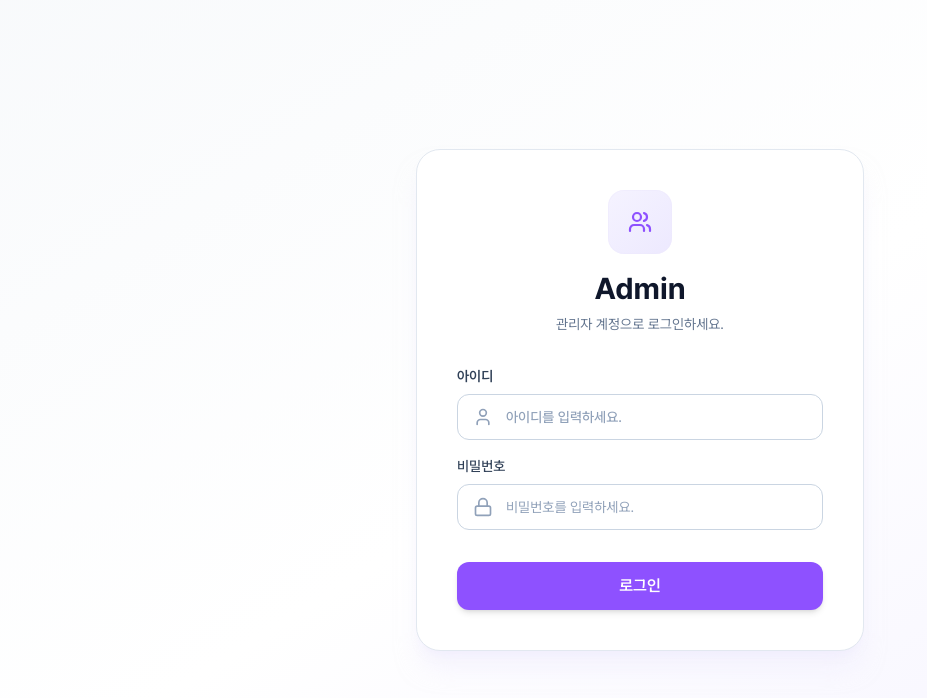
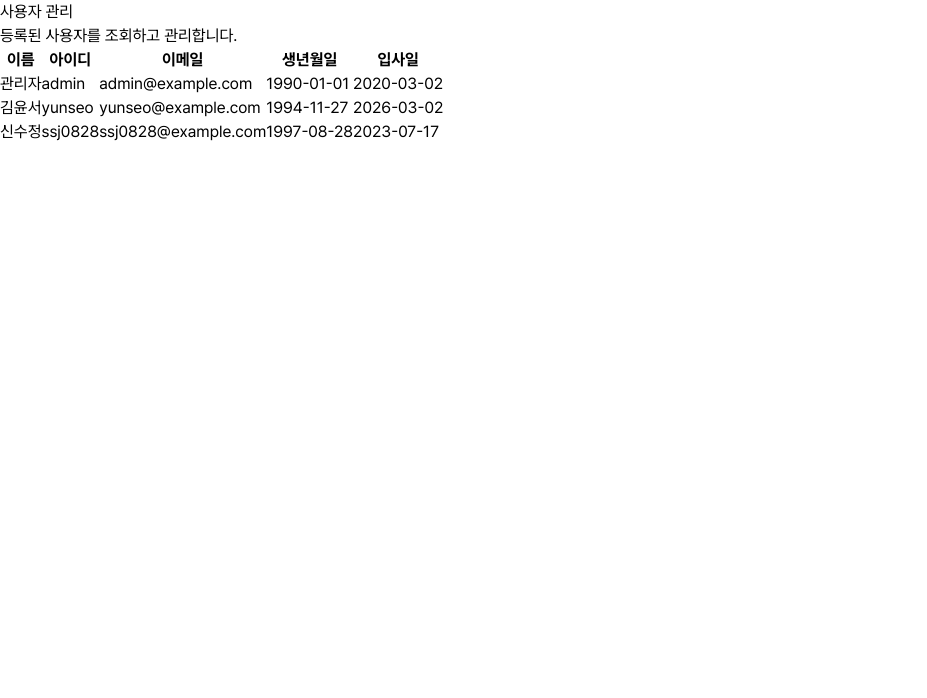
Before and after one commit to poroyun/admin-react, a React (Vite) app: page /admin/users in a window 1280 px wide. Before the commit this address led to /login. Shown: the top 698 px of the page, without its empty margins (0-927 px from the left). Built offline with nearby package versions, Linux system fonts and the light colour scheme; data requests are answered from the project's data file.

Commit message:
feat: 사용자관리 - 목록 생성, API 연동

```diff
--- a/db.json
+++ b/db.json
@@ -2,10 +2,30 @@
   "users": [
     {
       "id": "1",
+      "name": "관리자",
       "userId": "admin",
       "password": "asdf",
-      "name": "관리자",
-      "email": "admin@example.com"
+      "email": "admin@example.com",
+      "birthDate": "1990-01-01",
+      "joinDate": "2020-03-02"
+    },
+    {
+      "id": "2",
+      "name": "김윤서",
+      "userId": "yunseo",
+      "password": "asdf",
+      "email": "yunseo@example.com",
+      "birthDate": "1994-11-27",
+      "joinDate": "2026-03-02"
+    },
+    {
+      "id": "3",
+      "name": "신수정",
+      "userId": "ssj0828",
+      "password": "asdf",
+      "email": "ssj0828@example.com",
+      "birthDate": "1997-08-28",
+      "joinDate": "2023-07-17"
     }
   ]
 }
--- a/src/App.tsx
+++ b/src/App.tsx
@@ -1,6 +1,7 @@
 import { BrowserRouter, Navigate, Route, Routes } from "react-router-dom";
 import Login from "./pages/Login";
 import Admin from "./pages/Admin";
+import Users from "./pages/Users";
 
 function App() {
   return (
@@ -8,6 +9,7 @@ function App() {
       <Routes>
         <Route path="/login" element={<Login />} />
         <Route path="/admin" element={<Admin />} />
+        <Route path="/admin/users" element={<Users />} />
         <Route path="*" element={<Navigate to="/login" replace />} />
         {/* login or admin을 제외한 주소로 진입 시 login 페이지로 이동됨 */}
       </Routes>
--- /dev/null
+++ b/src/api/userApi.ts
@@ -0,0 +1,9 @@
+import axios from "axios";
+import { API_BASE_URL } from './apiConfig'
+import type { User } from '@/types/user'
+
+export const getUsersApi = async () => {
+  const response = await axios.get<User[]>(`${API_BASE_URL}/users`)
+
+  return response.data
+}
--- /dev/null
+++ b/src/components/users/UserList.tsx
@@ -0,0 +1,34 @@
+import type { User } from '@/types/user'
+
+interface UserListProps {
+  users: User[]
+}
+
+function UserList({ users }: UserListProps) {
+  return (
+    <table>
+      <thead>
+        <tr>
+          <th>이름</th>
+          <th>아이디</th>
+          <th>이메일</th>
+          <th>생년월일</th>
+          <th>입사일</th>
+        </tr>
+      </thead>
+      <tbody>
+        {users.map((user) => (
+          <tr key={user.id}>
+            <td>{user.name}</td>
+            <td>{user.userId}</td>
+            <td>{user.email}</td>
+            <td>{user.birthDate}</td>
+            <td>{user.joinDate}</td>
+          </tr>
+        ))}
+      </tbody>
+    </table>
+  )
+}
+
+export default UserList
--- /dev/null
+++ b/src/pages/Users.tsx
@@ -0,0 +1,28 @@
+import { useEffect, useState } from 'react'
+import { getUsersApi } from '@/api/userApi'
+import UserList from '@/components/users/UserList'
+import type { User } from '@/types/user'
+
+function Users() {
+  const [users, setUsers] = useState<User[]>([])
+
+  useEffect(() => {
+    const fetchUsers = async () => {
+      const data = await getUsersApi()
+      setUsers(data)
+    }
+
+    fetchUsers()
+  }, [])
+
+  return (
+    <div>
+      <h1>사용자 관리</h1>
+      <p>등록된 사용자를 조회하고 관리합니다.</p>
+
+      <UserList users={users} />
+    </div>
+  )
+}
+
+export default Users
--- /dev/null
+++ b/src/types/user.ts
@@ -0,0 +1,8 @@
+export interface User {
+  id: string
+  name: string
+  userId: string
+  email: string
+  birthDate: string
+  joinDate: string
+}
```
